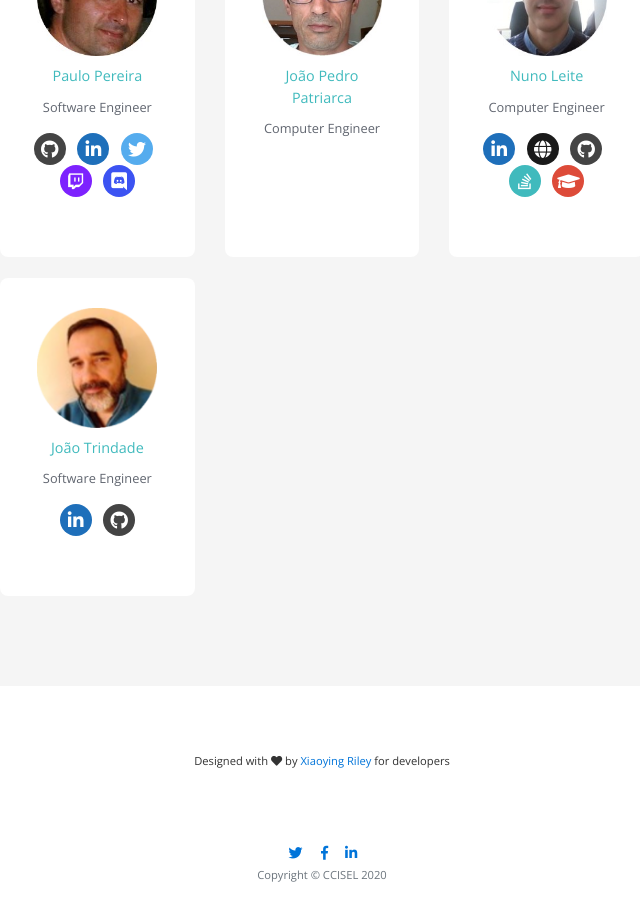
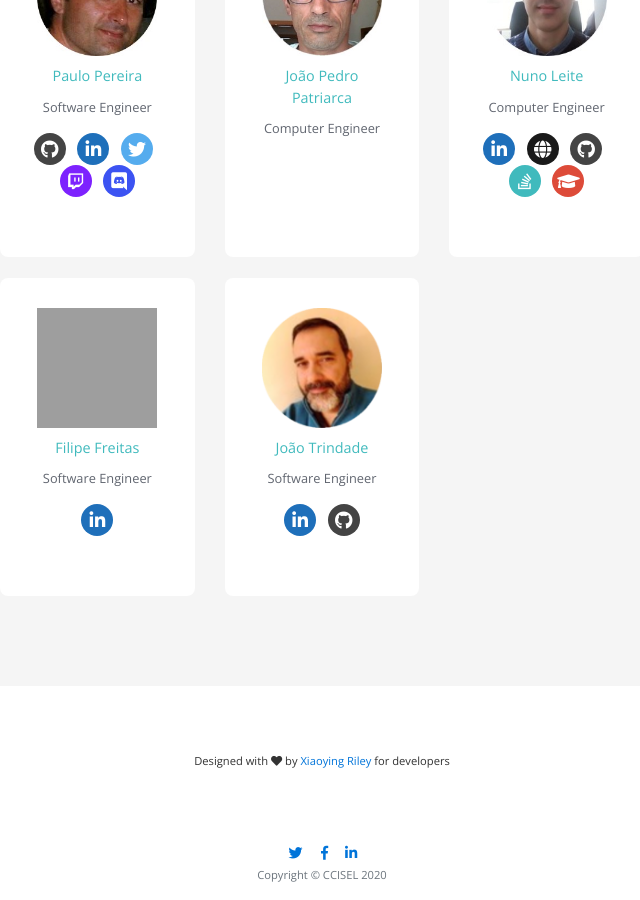
Before and after one commit to jpatri/ccisel.github.io, a Jekyll site: the page built from people.html, in a window 1280 px wide and 900 px high, scrolled down 1114 px. Shown: the whole window, without its empty margins (318-958 px from the left). Built offline with Jekyll 4.4.1, drawn with Linux system fonts in a browser that asks for light colours.

Commit message:
Include Freitas

```diff
--- a/people.html
+++ b/people.html
@@ -31,6 +31,7 @@ description: "CCISEL engineers"
         </div><!--//members-wrapper-->
         <br>
         <div class="members-wrapper row">
+            {% include team/ffreitas.html %}
             {% include team/jtrindade.html %}
         </div><!--//members-wrapper-->
     </div>
```
